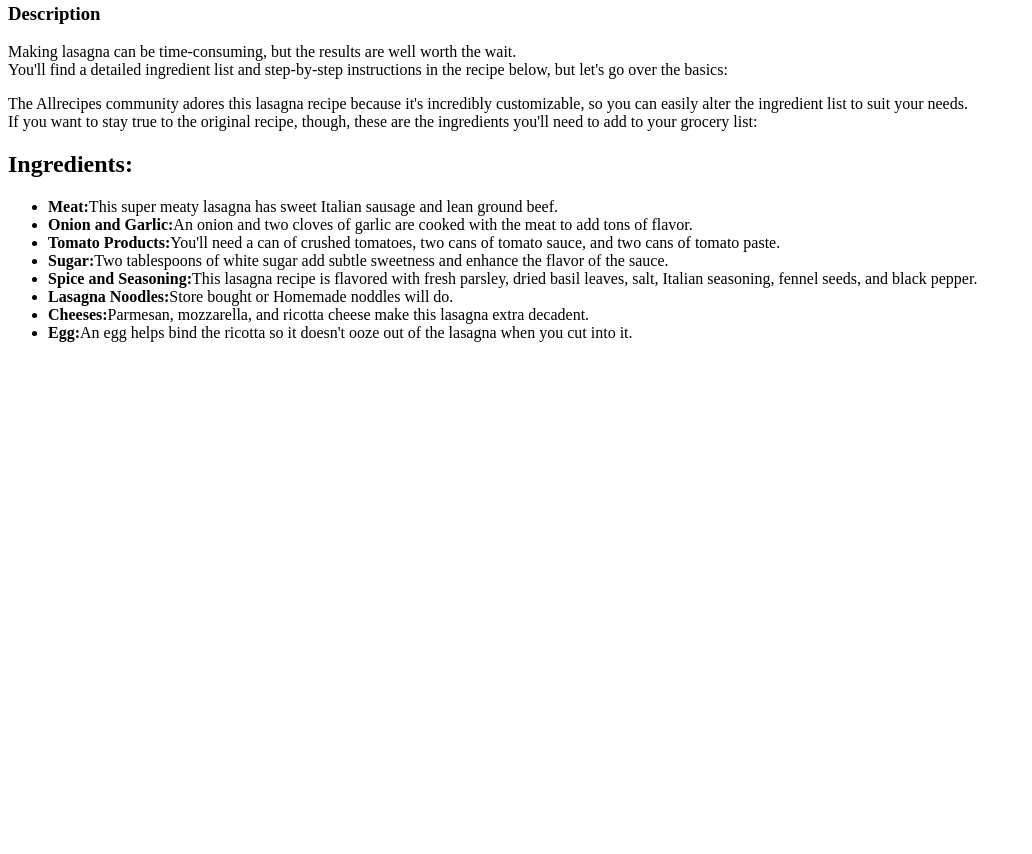
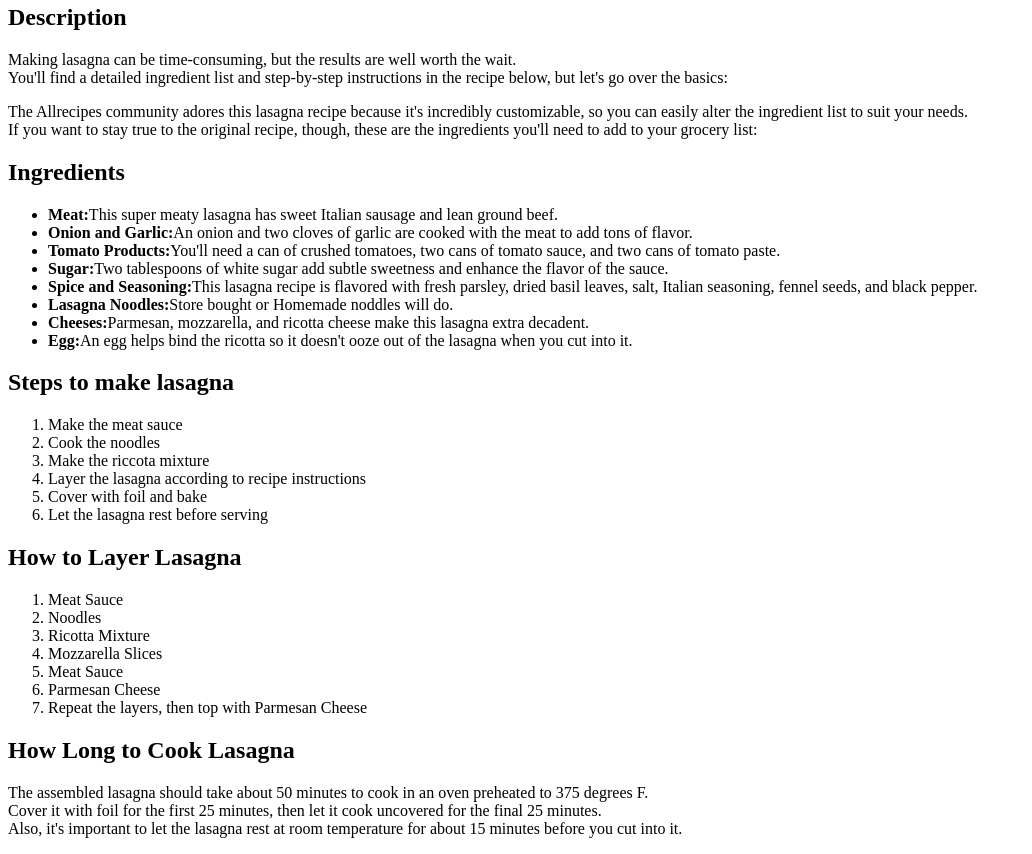
Before and after one commit to Abhijay25/OdinProject-Recipes, a plain HTML site: page recipes/lasagna.html in a window 1280 px wide. Shown: the part 400-1254 px from the top of the page, without its empty margins (0-1032 px from the left). Before the commit the page ends 800 px from the top, so only its background shows below. Drawn offline with Linux system fonts and the light colour scheme.

Commit message:
Added instructions on how to cook and layer lasagna

```diff
--- a/recipes/lasagna.html
+++ b/recipes/lasagna.html
@@ -9,12 +9,12 @@
     <h1>Lasagna</h1>
     <img src="https://www.allrecipes.com/thmb/9ErE7RrzzpeOQ3Engk2yWtnLlX4=/0x512/filters:no_upscale():max_bytes(150000):strip_icc()/23600-worlds-best-lasagna-DDMFS-4x3-1196-24c5401652934ffb96d3d94bc9fbe2d7.jpg"
         alt ="Picture of fresh lasagna">
-    <h3>Description</h3>
+    <h2>Description</h3>
     <p>Making lasagna can be time-consuming, but the results are well worth the wait. <br>
         You'll find a detailed ingredient list and step-by-step instructions in the recipe below, but let's go over the basics:</p>
     <p>The Allrecipes community adores this lasagna recipe because it's incredibly customizable, so you can easily alter the ingredient list to suit your needs. <br>
         If you want to stay true to the original recipe, though, these are the ingredients you'll need to add to your grocery list: </p>
-    <h2>Ingredients:</h2>
+    <h2>Ingredients</h2>
     <ul>
         <li><strong>Meat:</strong>This super meaty lasagna has sweet Italian sausage and lean ground beef.</li>
         <li><strong>Onion and Garlic:</strong>An onion and two cloves of garlic are cooked with the meat to add tons of flavor.</li>
@@ -25,5 +25,28 @@
         <li><strong>Cheeses:</strong>Parmesan, mozzarella, and ricotta cheese make this lasagna extra decadent.</li>
         <li><strong>Egg:</strong>An egg helps bind the ricotta so it doesn't ooze out of the lasagna when you cut into it.</li>
     </ul>
+    <h2>Steps to make lasagna</h2>
+    <ol>
+        <li>Make the meat sauce</li>
+        <li>Cook the noodles</li>
+        <li>Make the riccota mixture</li>
+        <li>Layer the lasagna according to recipe instructions</li>
+        <li>Cover with foil and bake</li>
+        <li>Let the lasagna rest before serving</li>
+    </ol>
+    <h2>How to Layer Lasagna</h2>
+    <ol>
+        <li>Meat Sauce</li>
+        <li>Noodles</li>
+        <li>Ricotta Mixture</li>
+        <li>Mozzarella Slices</li>
+        <li>Meat Sauce</li>
+        <li>Parmesan Cheese</li>
+        <li>Repeat the layers, then top with Parmesan Cheese</li>
+    </ol>
+    <h2>How Long to Cook Lasagna</h2>
+    <p>The assembled lasagna should take about 50 minutes to cook in an oven preheated to 375 degrees F. <br>
+        Cover it with foil for the first 25 minutes, then let it cook uncovered for the final 25 minutes. <br>
+        Also, it's important to let the lasagna rest at room temperature for about 15 minutes before you cut into it. </p>
 </body>
 </html>
```
